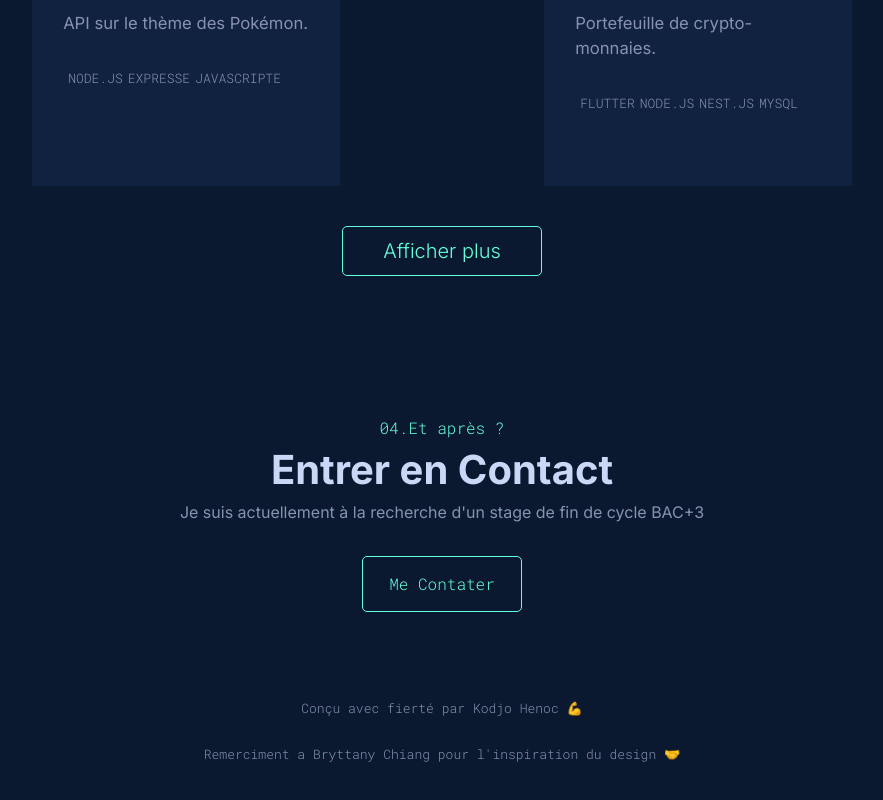
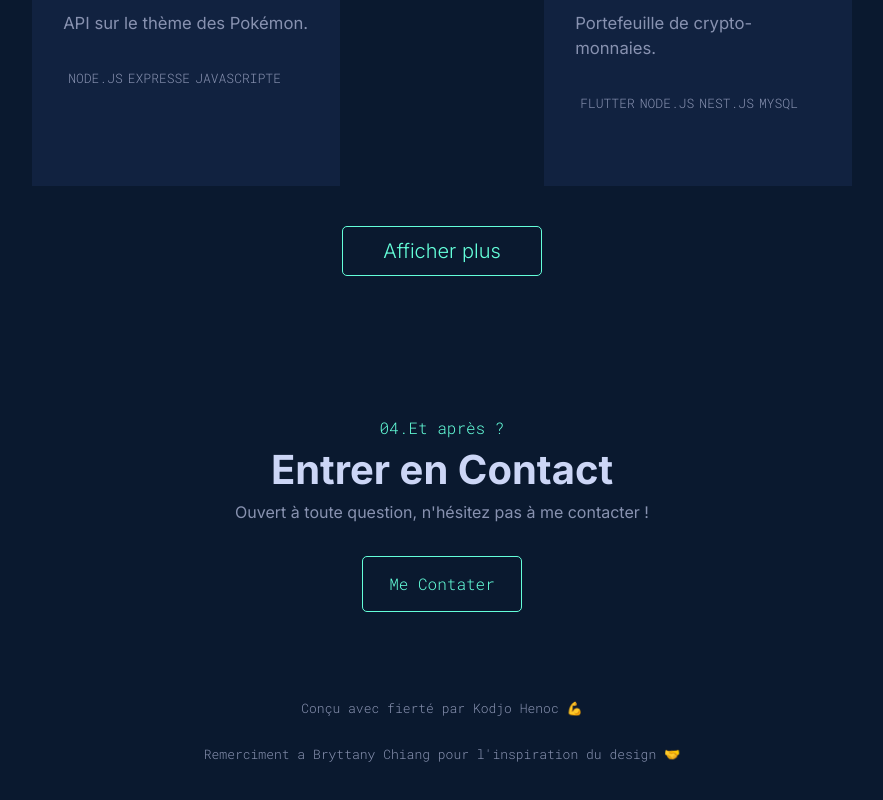
Before and after one commit to henoceli3/v1_portfolio_kodjo_henoc, a Next.js app: page / in a window 1280 px wide. Shown: the part 4506-5306 px from the top of the page, without its empty margins (198-1081 px from the left). Built offline with nearby package versions, Linux system fonts and the light colour scheme.

Commit message:
3- Novembre 2023

```diff
--- a/src/components/sections/ContactMe.js
+++ b/src/components/sections/ContactMe.js
@@ -11,7 +11,13 @@ import React from "react";
 const ContactMe = () => {
   return (
     <>
-      <Center w={"100%"} h={"auto"} flexDirection={"column"} id="contact" mt={"5em"}>
+      <Center
+        w={"100%"}
+        h={"auto"}
+        flexDirection={"column"}
+        id="contact"
+        mt={"5em"}
+      >
         <Text fontFamily={theme.fontSans} color={theme.green} fontSize={".8em"}>
           04.Et après ?
         </Text>
@@ -28,9 +34,7 @@ const ContactMe = () => {
           w={{ base: "100%", xl: "70%" }}
           fontSize={".8em"}
         >
-          {
-            "Je suis actuellement à la recherche d'un stage de fin de cycle BAC+3"
-          }
+          {"Ouvert à toute question, n'hésitez pas à me contacter !"}
         </Text>
 
         <Link
```
